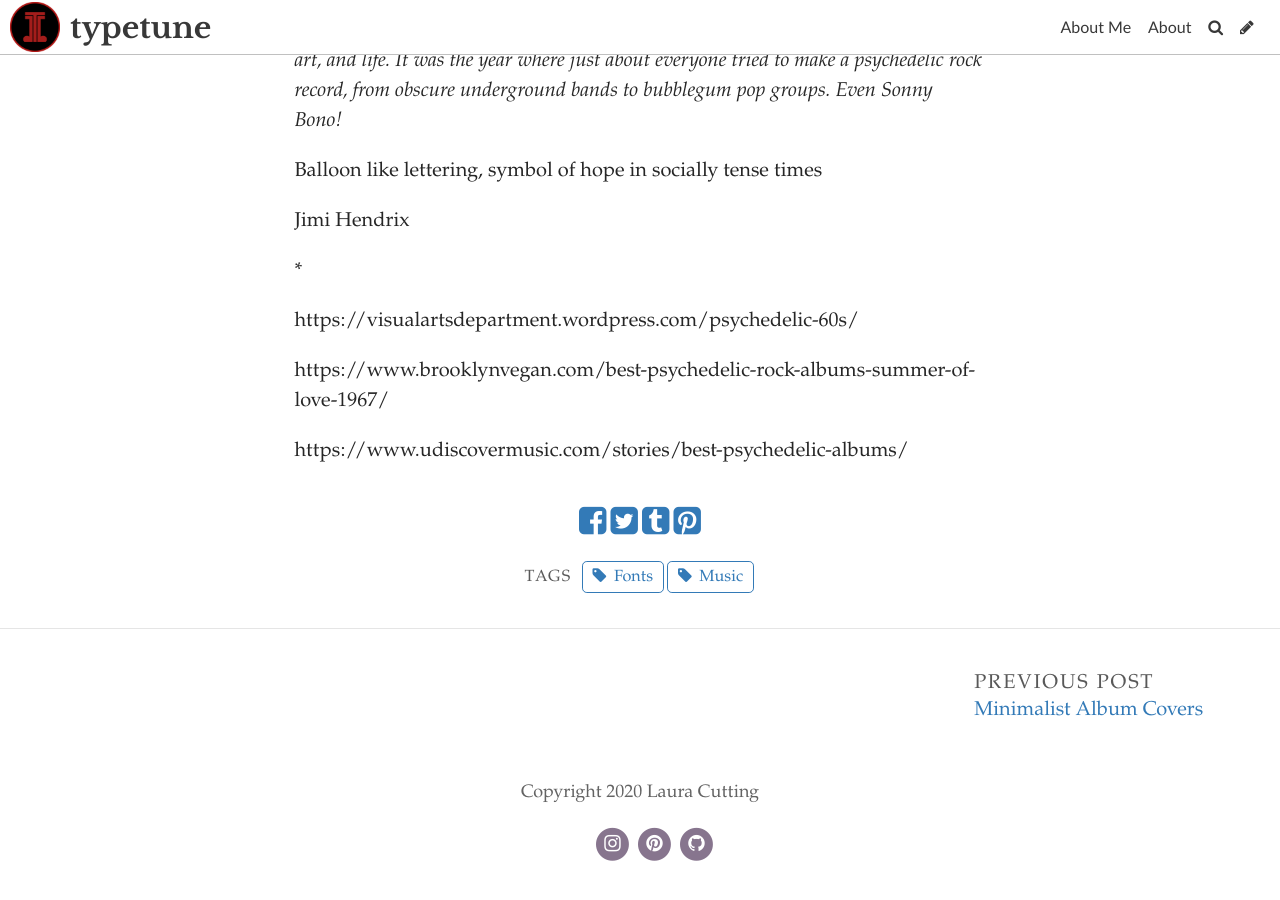
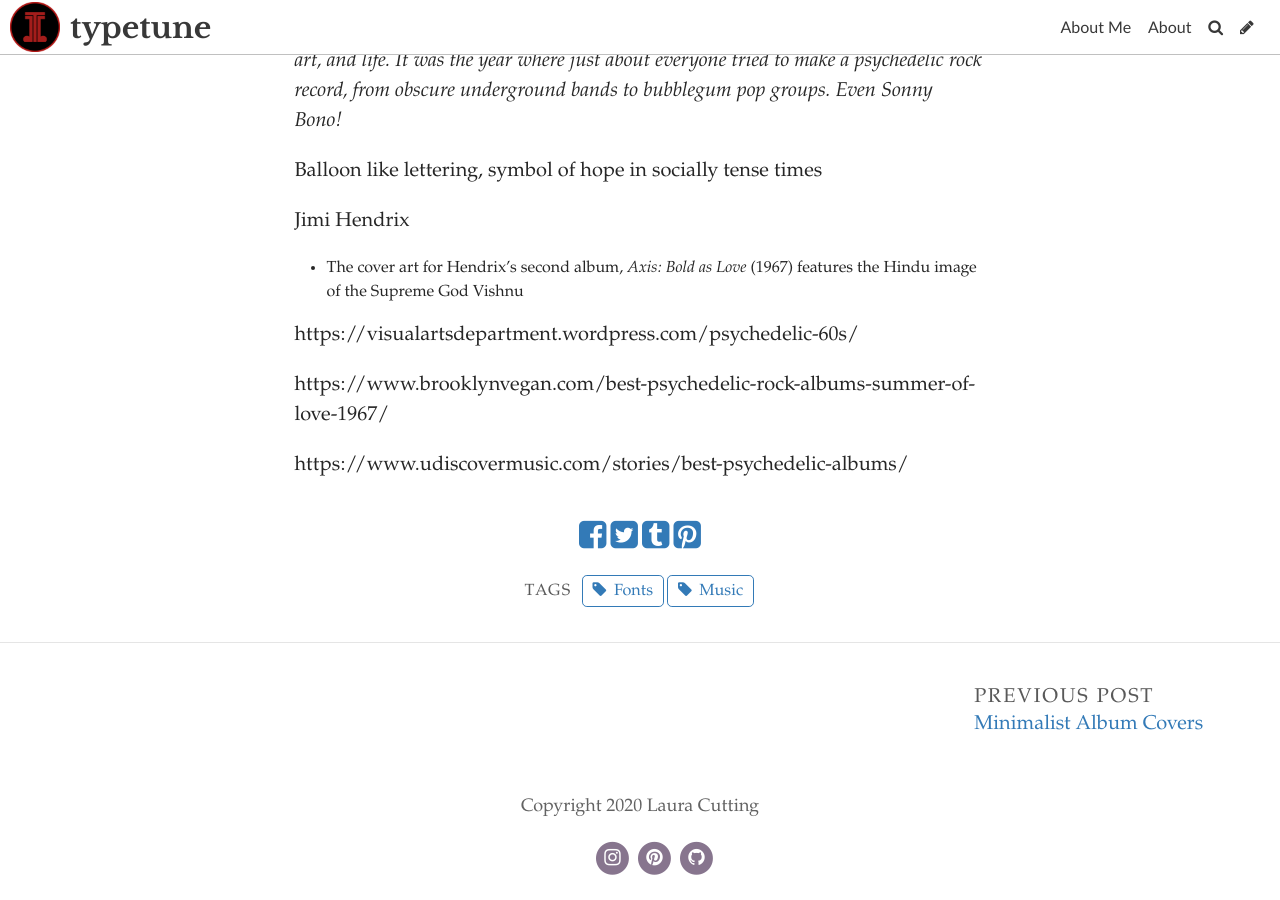
Before and after one commit to lauracutting/typetune, a Jekyll site: the page built from _posts/2020-10-28-groovy-baby.md, in a window 1280 px wide and 900 px high, scrolled down 770 px. Built offline with Jekyll 4.4.1, drawn with Linux system fonts in a browser that asks for light colours; some web fonts are replaced.

Commit message:
Update Post “2020-10-28-groovy-baby”

```diff
--- a/_posts/2020-10-28-groovy-baby.md
+++ b/_posts/2020-10-28-groovy-baby.md
@@ -18,9 +18,7 @@
 
 Jimi Hendrix
 
-*
-
-
+* The cover art for Hendrix’s second album, *Axis: Bold as Love* (1967) features the Hindu image of the Supreme God Vishnu
 
 https://visualartsdepartment.wordpress.com/psychedelic-60s/
 
```
